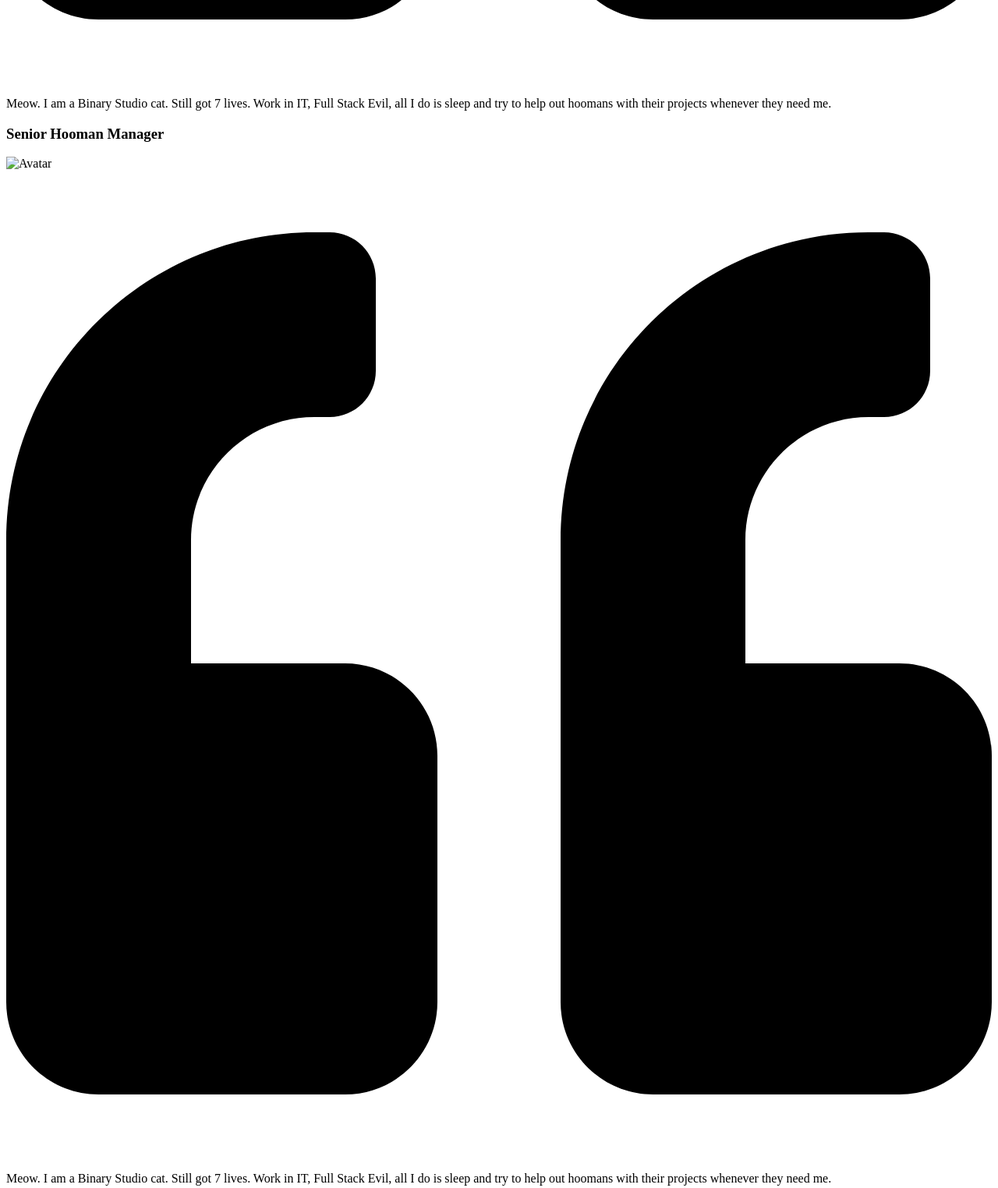
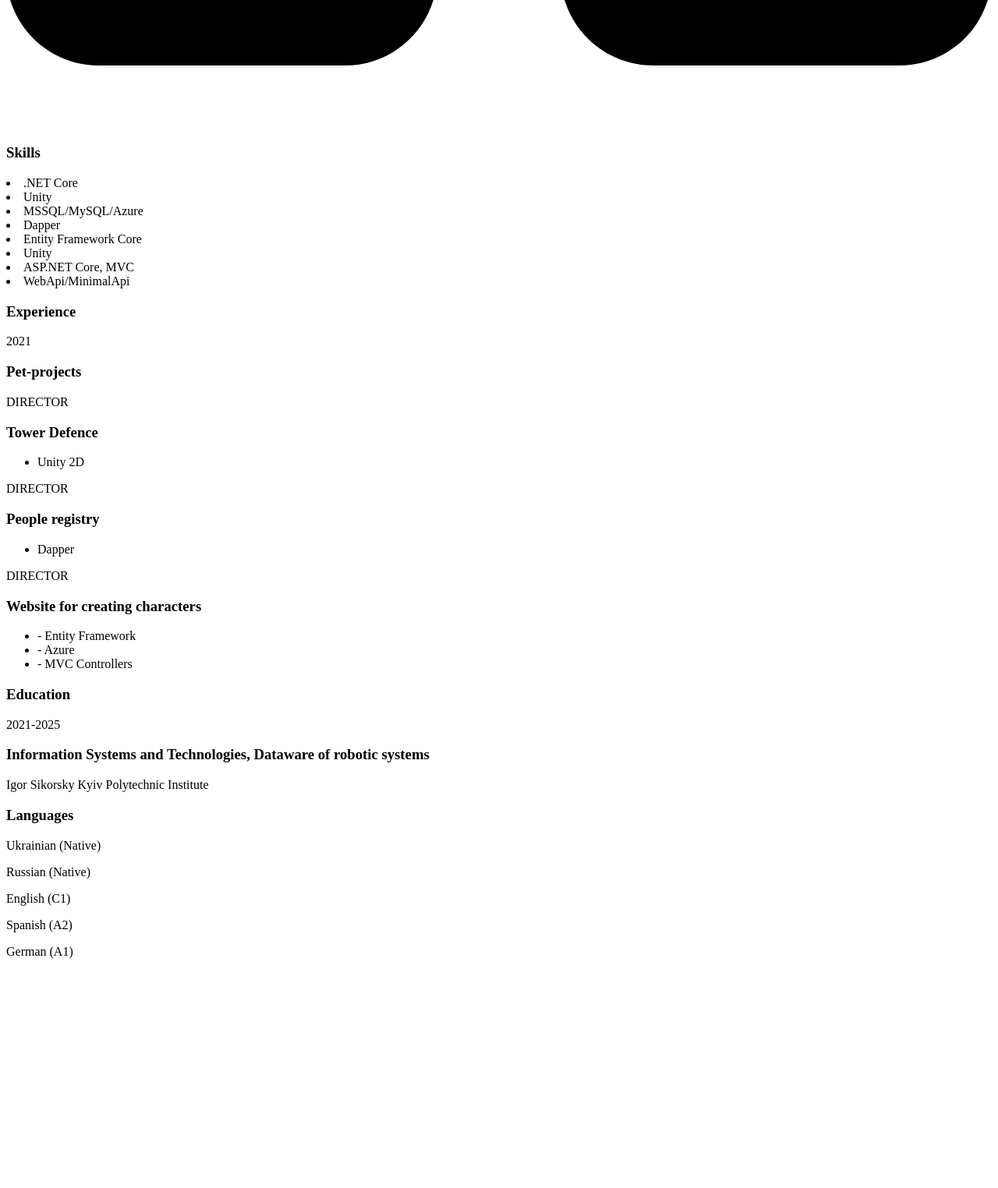
Before and after one commit to proxrustes/my-resume, a plain HTML site: page index.html in a window 1280 px wide. Shown: the part 1240-2764 px from the top of the page at 78% size. After the commit the page ends 2486 px from the top, so only its background shows below. Drawn offline with Linux system fonts and the light colour scheme.

Commit message:
Update index.html

```diff
--- a/index.html
+++ b/index.html
@@ -1,13 +1,40 @@
 <!DOCTYPE html>
 <html>
+  <head>
+    <meta charset="UTF-8" />
+    <meta name="viewport" content="width=device-width, initial-scale=1" />
+    <script src="https://kit.fontawesome.com/02d9b05cfd.js" crossorigin="anonymous"></script>
+    <link rel="stylesheet" href="style.css">
+    <title>Resume</title>
+  </head>
+  <body>
     <main>
       <div class="resume">
-    <div class="container">
+        <div class="container background__avatar">
           <div class="resume__block">
-        <h1 class="contact-info__header">Bulka</h1>
 
-        <div class="container">
-  <div class="resume__block">
+            <div class="contact_info_container fh">
+              <div class="contact-info__block">
+                <h1 class="contact-info__header">Anastasiia Kudriavtseva</h1>
+                <h3 class="contact-info__sub-header">Junior Backend .NET Developer</h3>
+              </div>
+
+              <div class="contact-info__block">
+                <a href="https://www.linkedin.com/in/anastasiia-kudriavtseva-21117023a/" rel="author" class="contact-info__item">
+                  <i class="fa-brands fa-linkedin fa-lg"></i>
+                  <span>LinkedIn</span>
+                </a>
+                <a href="https://www.instagram.com/leider_doch/" rel="author" class="contact-info__item">
+                  <i class="fa-solid fa-location-dot fa-lg"></i>
+                  <span>Berlin, Germany</span>
+                </a>
+                <a href="https://t.me/leider_doch" rel="author" class="contact-info__item">
+                  <i class="fa-brands fa-telegram fa-lg"></i>
+                  <span>Telegram</span>
+                </a>
+              </div>
+            </div>
+
             <div class="intro">
               <div class="intro__icon-wrapper">
                 <svg class="intro__icon" xmlns="http://www.w3.org/2000/svg" viewBox="0 0 512 512">
@@ -16,71 +43,108 @@
                   </path>
                 </svg>
               </div>
-      <p class="intro_text">Meow.
-        I am a Binary Studio cat. Still got 7 lives. Work in IT, Full Stack Evil,
-        all I do is sleep and try to help out hoomans with their projects whenever
-        they need me.
+              <p class="intro_text"> </p>
+              </p>
+            </div>
+
+          </div>
+        </div>
+
+        <div class="container">
+          <div class="resume__block">
+            <div class="skills">
+              <h3 class="skills__header">Skills</h3>
+              <p class="skills__text">
+
+                 <li>.NET Core</li>
+                 <li>Unity</li>
+                 <li>MSSQL/MySQL/Azure</li>
+                 <li>Dapper</li>
+                 <li>Entity Framework Core</li>
+                 <li>Unity</li>
+                 <li>ASP.NET Core, MVC</li>
+                 <li>WebApi/MinimalApi</li>
               </p>
             </div>
           </div>
         </div>
 
-        <h3 class="contact-info__sub-header">Senior Hooman Manager</h3>
+        <div class="container">
+          <div class="resume__block">
+            <div class="main-info fh">
 
-        <div class="contact_info_container fh">
-          <div class="contact-info__block">
+              <div class="experiences">
+                <h3 class="experiences__header">Experience</h3>
+                <div class="experiences__company">
+                  <div class="experiences__company-header">
+                    <span class="experiences__company-header-durability">2021</span>
+                    <h3 class="experiences__company-header-name">Pet-projects</h3>
                   </div>
 
-          <div class="contact-info__block contact-info__block--center">
-            <img class="contact-info__avatar" src="assets/avatar.png" alt="Avatar">
+                  <div class="experiences__company-project">
+                    <span class="experiences__company-project-role">DIRECTOR</span>
+                    <h3 class="experiences__company-project-name">Tower Defence</h3>
+                    <ul class="experiences__company-project-responsibilities">
+                      <li>Unity 2D</li>
+                    </ul>
                   </div>
 
-<div class="container">
-  <div class="resume__block">
-    <div class="intro">
-      <div class="intro__icon-wrapper">
-        <svg class="intro__icon" xmlns="http://www.w3.org/2000/svg" viewBox="0 0 512 512">
-          <path
-            d="M464 256h-80v-64c0-35.3 28.7-64 64-64h8c13.3 0 24-10.7 24-24V56c0-13.3-10.7-24-24-24h-8c-88.4 0-160 71.6-160 160v240c0 26.5 21.5 48 48 48h128c26.5 0 48-21.5 48-48V304c0-26.5-21.5-48-48-48zm-288 0H96v-64c0-35.3 28.7-64 64-64h8c13.3 0 24-10.7 24-24V56c0-13.3-10.7-24-24-24h-8C71.6 32 0 103.6 0 192v240c0 26.5 21.5 48 48 48h128c26.5 0 48-21.5 48-48V304c0-26.5-21.5-48-48-48z">
-          </path>
-        </svg>
+                  <div class="experiences__company-project">
+                    <span class="experiences__company-project-role">DIRECTOR</span>
+                    <h3 class="experiences__company-project-name">People registry</h3>
+                    <ul class="experiences__company-project-responsibilities">
+                      <li>Dapper</li>
+                    </ul>
                   </div>
-      <p class="intro_text">Meow.
-        I am a Binary Studio cat. Still got 7 lives. Work in IT, Full Stack Evil,
-        all I do is sleep and try to help out hoomans with their projects whenever
-        they need me.
+                </div>
+              </div>
+
+               <div class="experiences__company-project">
+                    <span class="experiences__company-project-role">DIRECTOR</span>
+                    <h3 class="experiences__company-project-name">Website for creating characters</h3>
+                    <ul class="experiences__company-project-responsibilities">
+                      <li>- Entity Framework</li>
+                      <li>- Azure</li>
+                      <li>- MVC Controllers</li>
+                    </ul>
+                  </div>
+                </div>
+              </div>
+
+              <div class="additional-info fvs">
+                <div class="additional-info__education">
+                  <h3 class="additional-info__education-header">Education</h3>
+                  <div class="additional-info__education-university">
+                    <span class="additional-info__education-university-durability">2021-2025</span>
+                    <h3 class="additional-info__education-university-speciality">Information Systems and Technologies, Dataware of robotic systems</h3>
+                    <p class="additional-info__education-university-name">Igor Sikorsky Kyiv Polytechnic Institute</p>
+                  </div>
+                </div>
+
+                <div class="additional-info__languages">
+                  <h3 class="additional-info__languages-header">Languages</h3>
+                  <p class="additional-info__languages-item">
+                    Ukrainian (Native)
+                  </p>
+                  <p class="additional-info__languages-item">
+                    Russian (Native)
+                  </p>
+                  <p class="additional-info__languages-item">
+                    English (C1)
+                  </p>
+                   <p class="additional-info__languages-item">
+                    Spanish (A2)
+                  </p>
+                   <p class="additional-info__languages-item">
+                    German (A1)
                   </p>
                 </div>
               </div>
             </div>
-
-          <div class="contact-info__block">
-          <a href="" rel="author" class="contact-info__item">
-  <div class="contact-info__item-icon-wrapper">
-    <svg class="contact-info__item-icon" xmlns="http://www.w3.org/2000/svg" viewBox="0 0 384 512">
-      <path
-        d="M172.268 501.67C26.97 291.031 0 269.413 0 192 0 85.961 85.961 0 192 0s192 85.961 192 192c0 77.413-26.97 99.031-172.268 309.67-9.535 13.774-29.93 13.773-39.464 0zM192 272c44.183 0 80-35.817 80-80s-35.817-80-80-80-80 35.817-80 80 35.817 80 80 80z">
-      </path>
-    </svg>
           </div>
-  <span>Lviv, Ukraine</span>
-</a>
-              <a href="https://ua.linkedin.com/company/binary-studio_241166" rel="author" class="contact-info__item">
-  <div class="contact-info__item-icon-wrapper">
-    <svg class="contact-info__item-icon" xmlns="http://www.w3.org/2000/svg" viewBox="0 0 448 512">
-      <path
-        d="M416 32H31.9C14.3 32 0 46.5 0 64.3v383.4C0 465.5 14.3 480 31.9 480H416c17.6 0 32-14.5 32-32.3V64.3c0-17.8-14.4-32.3-32-32.3zM135.4 416H69V202.2h66.5V416zm-33.2-243c-21.3 0-38.5-17.3-38.5-38.5S80.9 96 102.2 96c21.2 0 38.5 17.3 38.5 38.5 0 21.3-17.2 38.5-38.5 38.5zm282.1 243h-66.4V312c0-24.8-.5-56.7-34.5-56.7-34.6 0-39.9 27-39.9 54.9V416h-66.4V202.2h63.7v29.2h.9c8.9-16.8 30.6-34.5 62.9-34.5 67.2 0 79.7 44.3 79.7 101.9V416z">
-      </path>
-    </svg>
-  </div>
-  <span>binary-studio</span>
-</a>
-
         </div>
 
       </div>
-      </div>
-    </div>
-  </div>
     </main>
+  </body>
 </html>
```
Lines whose indentation alone changed are shown as unchanged.
